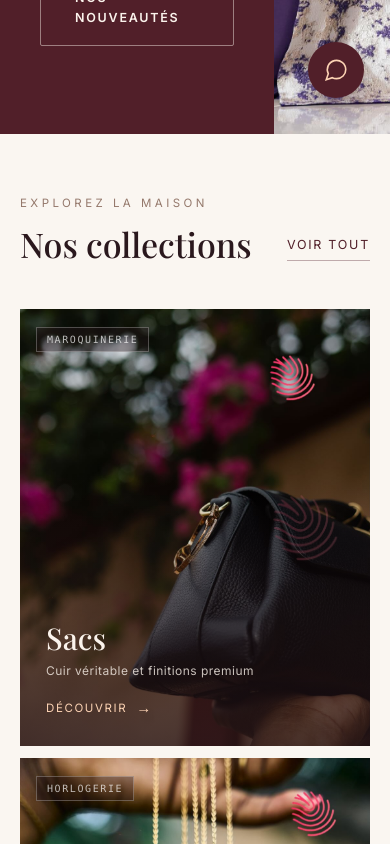
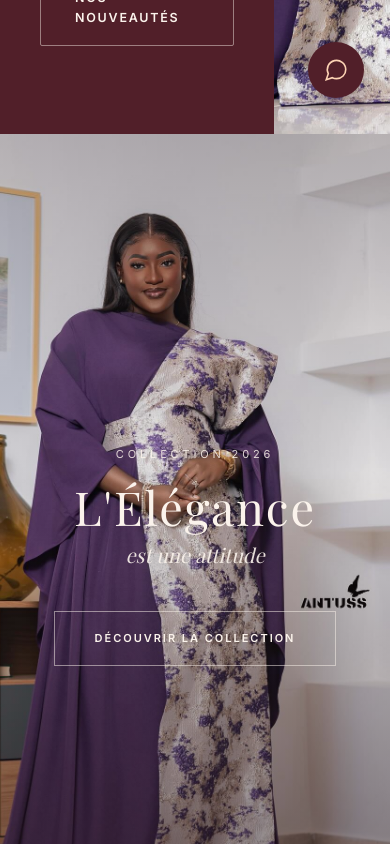
Before and after one commit to Fabrice-H/somaya, a Next.js app: page / in a window 390 px wide. Shown: the part 720-1564 px from the top of the page. Built offline with nearby package versions, Linux system fonts and the light colour scheme.

Commit message:
feat: improve mobile UX
- Hide add-to-cart button on mobile (no hover on touch devices)
- Add mobile hero with full-screen image and centered text
- Keep desktop 2-column hero for larger screens

```diff
--- a/src/app/globals.css
+++ b/src/app/globals.css
@@ -679,10 +679,29 @@ h1, h2, h3, h4, h5, h6 {
   }
 }
 
-/* Add to cart button visible on mobile */
-@media (max-width: 1024px) {
-  .group .opacity-0 {
-    opacity: 1 !important;
+/* Hide add to cart button on mobile - keep hover behavior on desktop only */
+@media (max-width: 768px) {
+  .hide-on-mobile {
+    display: none !important;
+  }
+}
+
+/* Hero Section - Desktop/Mobile toggle */
+.hero-desktop {
+  display: grid;
+}
+
+.hero-mobile {
+  display: none;
+}
+
+@media (max-width: 768px) {
+  .hero-desktop {
+    display: none;
+  }
+
+  .hero-mobile {
+    display: block;
   }
 }
 
--- a/src/components/sections/BestSellersSection.tsx
+++ b/src/components/sections/BestSellersSection.tsx
@@ -132,6 +132,7 @@ export function BestSellersSection() {
                 {/* Add to Cart Button */}
                 <button
                   onClick={() => handleAddToCart(product)}
+                  className="hide-on-mobile"
                   style={{
                     position: "absolute",
                     left: "14px",
--- a/src/components/sections/HeroSection.tsx
+++ b/src/components/sections/HeroSection.tsx
@@ -5,7 +5,10 @@ import Link from "next/link";
 
 export default function HeroSection() {
   return (
+    <>
+      {/* Desktop Hero - 2 columns */}
       <section
+        className="hero-desktop"
         style={{
           display: "grid",
           gridTemplateColumns: "1.05fr 1fr",
@@ -122,5 +125,112 @@ export default function HeroSection() {
           />
         </div>
       </section>
+
+      {/* Mobile Hero - Full screen with overlay */}
+      <section
+        className="hero-mobile"
+        style={{
+          position: "relative",
+          height: "100vh",
+          minHeight: "600px",
+          maxHeight: "900px",
+          overflow: "hidden",
+        }}
+      >
+        {/* Background Image */}
+        <Image
+          src="/images/products/so_maya_ci_1718189738_3388743601078095746_13316418128.jpg"
+          alt="SO'MAYA — boubou de cérémonie"
+          fill
+          style={{ objectFit: "cover", objectPosition: "center 20%" }}
+          priority
+        />
+
+        {/* Gradient Overlay */}
+        <div
+          style={{
+            position: "absolute",
+            inset: 0,
+            background: "linear-gradient(180deg, rgba(42,24,29,0.3) 0%, rgba(42,24,29,0.1) 40%, rgba(42,24,29,0.6) 100%)",
+          }}
+        />
+
+        {/* Content */}
+        <div
+          style={{
+            position: "absolute",
+            inset: 0,
+            display: "flex",
+            flexDirection: "column",
+            alignItems: "center",
+            justifyContent: "center",
+            padding: "20px",
+            textAlign: "center",
+          }}
+        >
+          {/* Eyebrow */}
+          <div
+            style={{
+              fontSize: "11px",
+              letterSpacing: "0.35em",
+              textTransform: "uppercase",
+              color: "rgba(251,243,236,0.85)",
+              marginBottom: "20px",
+            }}
+          >
+            Collection 2026
+          </div>
+
+          {/* Title */}
+          <h1
+            style={{
+              fontFamily: "'Playfair Display', serif",
+              fontWeight: 400,
+              color: "#fbf3ec",
+              fontSize: "clamp(42px, 12vw, 72px)",
+              lineHeight: 1,
+              margin: 0,
+              letterSpacing: "0.04em",
+            }}
+          >
+            L&apos;Élégance
+          </h1>
+
+          {/* Subtitle */}
+          <p
+            style={{
+              fontFamily: "'Playfair Display', serif",
+              fontStyle: "italic",
+              fontSize: "clamp(20px, 5vw, 28px)",
+              color: "rgba(251,243,236,0.9)",
+              margin: "8px 0 0",
+              fontWeight: 300,
+            }}
+          >
+            est une attitude
+          </p>
+
+          {/* CTA Button */}
+          <Link
+            href="#collections"
+            style={{
+              marginTop: "40px",
+              background: "transparent",
+              color: "#fbf3ec",
+              fontSize: "11px",
+              fontWeight: 600,
+              letterSpacing: "0.18em",
+              textTransform: "uppercase",
+              padding: "18px 40px",
+              textDecoration: "none",
+              border: "1px solid rgba(251,243,236,0.5)",
+              transition: "all 0.3s",
+            }}
+          >
+            Découvrir la collection
+          </Link>
+        </div>
+      </section>
+    </>
   );
 }
--- a/src/components/ui/ProductCard.tsx
+++ b/src/components/ui/ProductCard.tsx
@@ -101,7 +101,7 @@ export function ProductCard({ product }: ProductCardProps) {
         {/* Add to Cart Button */}
         <button
           onClick={handleAddToCart}
-          className="opacity-0 group-hover:opacity-100"
+          className="opacity-0 group-hover:opacity-100 hide-on-mobile"
           style={{
             position: "absolute",
             left: "14px",
```
Lines whose indentation alone changed are shown as unchanged.
